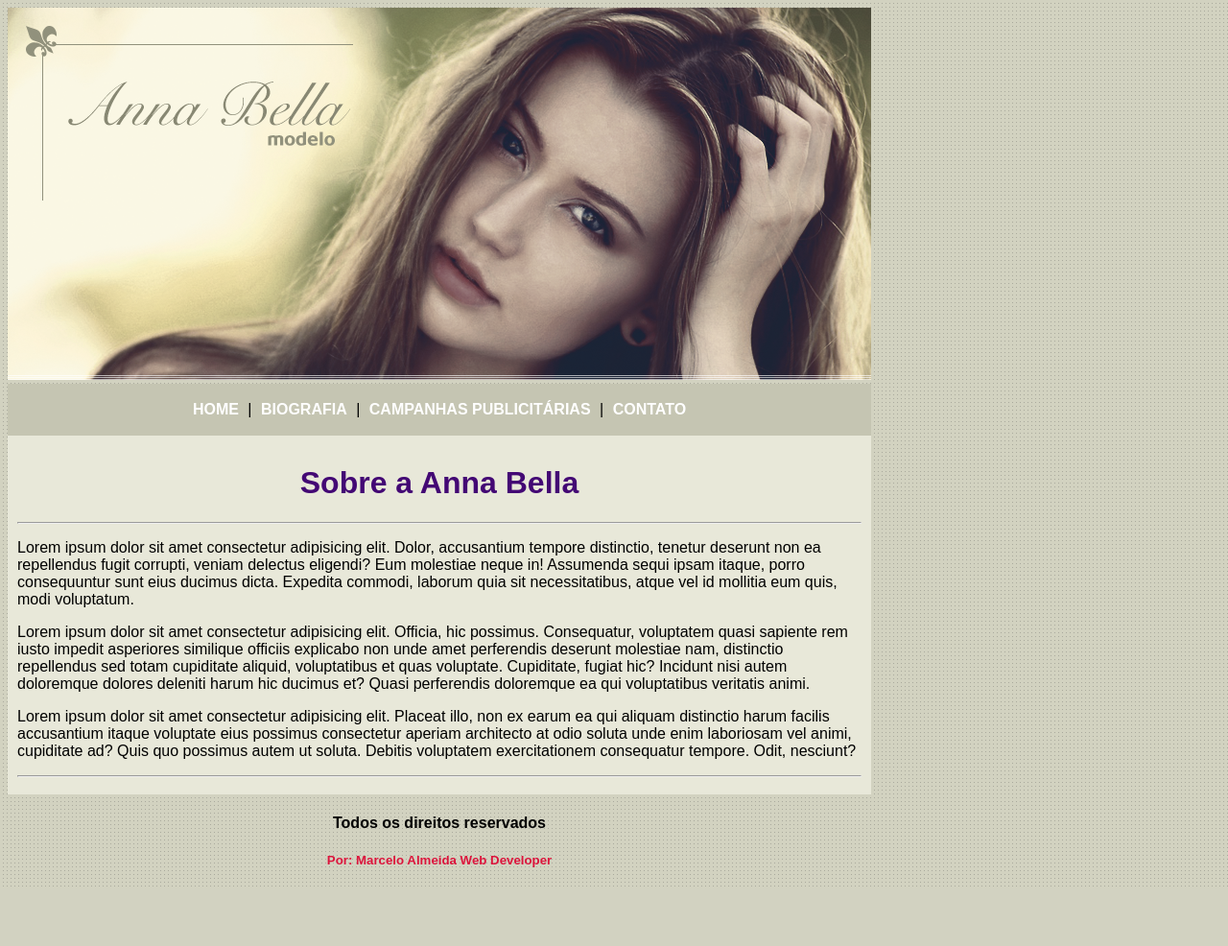
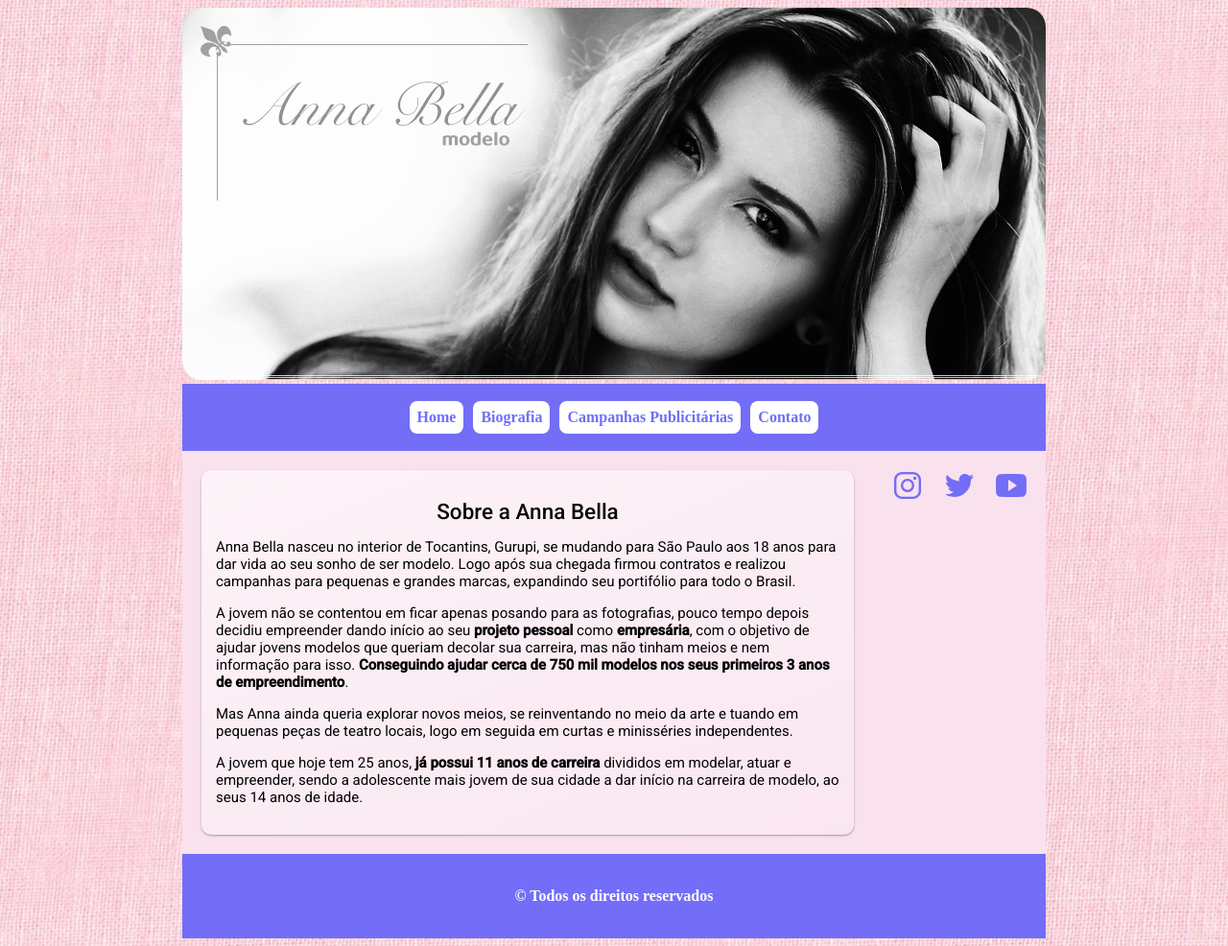
Before and after one commit to MarceloALMoreira/AnnaBella, a plain HTML site: page index.html in a window 1280 px wide. Shown: the whole page at 96% size. Before the commit the page ends 926 px from the top, so only its background shows below. Drawn offline with nearby package versions, Linux system fonts and the light colour scheme.

Commit message:
edite  new page

```diff
--- /dev/null
+++ b/estilo.css
@@ -0,0 +1,124 @@
+:root {
+	display: flex;
+	flex-direction: row;
+	justify-content: center;
+	align-items: center;
+}
+
+body {
+	background: #d2d2c1 url('Imagens/Fundo1.jpg');
+	font: 16xp Arial, Helvetica, sans-serif;
+}
+
+
+img {
+	border-radius: 20px;
+}
+
+#principal {
+	width: 900px;
+}
+
+#menu {
+	background-color: rgb(115, 109, 247);
+	padding: 18px;
+	display: flex;
+	gap: 10px;
+
+	justify-content: center;
+}
+
+#conteudo {
+	background: #F9E2EE;
+	padding: 20px;
+	display: flex;
+	justify-content: space-between;
+}
+
+#paragrafo {
+	background: linear-gradient(157.44deg, rgba(255, 255, 255, 0.6) 0.84%, rgba(255, 255, 255, 0.6) 0.85%, rgba(255, 255, 255, 0.15) 100%);
+	box-shadow: rgba(0, 0, 0, 0.12) 0px 1px 3px, rgba(0, 0, 0, 0.24) 0px 1px 2px;
+	width: 650px;
+	padding: 15px;
+	border-radius: 10px;
+	font-size: 15px;
+	font-family: 'Roboto', sans-serif;
+}
+
+#biografia{
+	background: linear-gradient(157.44deg, rgba(255, 255, 255, 0.6) 0.84%, rgba(255, 255, 255, 0.6) 0.85%, rgba(255, 255, 255, 0.15) 100%);
+	box-shadow: rgba(0, 0, 0, 0.12) 0px 1px 3px, rgba(0, 0, 0, 0.24) 0px 1px 2px;
+	padding: 15px;
+	border-radius: 10px;
+	font-size: 15px;
+	font-family: 'Roboto', sans-serif;
+}
+#campanha{
+	background: linear-gradient(157.44deg, rgba(255, 255, 255, 0.6) 0.84%, rgba(255, 255, 255, 0.6) 0.85%, rgba(255, 255, 255, 0.15) 100%);
+	box-shadow: rgba(0, 0, 0, 0.12) 0px 1px 3px, rgba(0, 0, 0, 0.24) 0px 1px 2px;
+	padding: 15px;
+	border-radius: 10px;
+	font-size: 15px;
+	font-family: 'Roboto', sans-serif;
+}
+#campanha img{
+	border-radius: 15px;
+	padding: 2px;
+	background-color: #736df7;
+	filter: grayscale(100%);
+	transition: 0.6s ease-in-out;
+}
+#campanha img:hover{
+	filter: grayscale(0%);
+	background-image: linear-gradient(rgba(0,0,0, .5), rgba(0,0,0, .5));
+}
+
+.social {
+	display: flex;
+	gap: 22px;
+	color: #736df7;
+	font-size: 32px;
+
+}
+i{
+	cursor: pointer;
+	transition: 0.3s ease-in-out;
+}
+i:hover{
+	color: #443bf7;
+}
+
+a {
+	color: #736df7;
+	text-decoration: none;
+	font-weight: bold;
+	padding: 5px;
+	background-color: white;
+	border-radius: 8px;
+	padding: 8px;
+	transition: 0.3s ease-in-out;
+}
+
+a:hover {
+	color: #000;
+}
+
+h1 {
+	color: #090606;
+	font-size: 1.5em;
+	text-align: center;
+	font-weight: 500;
+}
+
+h4 {
+	color: #fff;
+}
+
+.footer {
+	background-color: #736df7;
+
+	height: 88px;
+	display: flex;
+	justify-content: center;
+	align-items: center;
+}
--- a/index.html
+++ b/index.html
@@ -1,34 +1,92 @@
 <!DOCTYPE html>
-<html lang="en">
+<html>
+
 <head>
-    <meta charset="UTF-8">
-    <meta http-equiv="X-UA-Compatible" content="IE=edge">
-    <meta name="viewport" content="width=device-width, initial-scale=1.0">
-    <title>Anna Bella - Oficial</title>
-    <link rel="stylesheet" href="style.css">
+	<meta charset="utf-8">
+	<meta name="viewport" content="width=device-width, initial-scale=1.0">
+	<link rel="stylesheet" type="text/css" href="estilo.css">
+	<meta name="description" content="Site Oficial da modelo Anna Bella">
+	<script type="module" src="https://unpkg.com/ionicons@7.1.0/dist/ionicons/ionicons.esm.js"></script>
+	<script nomodule src="https://unpkg.com/ionicons@7.1.0/dist/ionicons/ionicons.js"></script>
+	<link rel="preconnect" href="https://fonts.googleapis.com">
+	<link rel="preconnect" href="https://fonts.gstatic.com" crossorigin>
+	<link href="https://fonts.googleapis.com/css2?family=Roboto:ital,wght@0,300;0,400;0,500;1,400;1,700&display=swap"
+		rel="stylesheet">
+	<!-- Meta name="description" é a ferramenta de busca do google que irá aparecer para o usuário final quando ele pesquisar algo referente ao que se encontra escrito-->
+	<title>Anna Bella Oficial</title>
+
 </head>
 
 <body>
-    <div id="principal">
-        <img src="img/capa.png" alt="Capa Anna Bella">
 
-        <div id="menu">
-            <a href="#">HOME</a> |
-            <a href="biografia.html">BIOGRAFIA</a> |
-            <a href="campanha-publicitarias.html">CAMPANHAS PUBLICITÁRIAS</a> |
-            <a href="contato.html">CONTATO</a>
-        </div>
-        <div id="conteudo"><!--Inicio conteudo-->
-            <h1>Sobre a Anna Bella</h1><hr>
-            <p>Lorem ipsum dolor sit amet consectetur adipisicing elit. Dolor, accusantium tempore distinctio, tenetur deserunt non ea repellendus fugit corrupti, veniam delectus eligendi? Eum molestiae neque in! Assumenda sequi ipsam itaque, porro consequuntur sunt eius ducimus dicta. Expedita commodi, laborum quia sit necessitatibus, atque vel id mollitia eum quis, modi voluptatum.</p>
-            <p>Lorem ipsum dolor sit amet consectetur adipisicing elit. Officia, hic possimus. Consequatur, voluptatem quasi sapiente rem iusto impedit asperiores similique officiis explicabo non unde amet perferendis deserunt molestiae nam, distinctio repellendus sed totam cupiditate aliquid, voluptatibus et quas voluptate. Cupiditate, fugiat hic? Incidunt nisi autem doloremque dolores deleniti harum hic ducimus et? Quasi perferendis doloremque ea qui voluptatibus veritatis animi.</p>
-            <p>Lorem ipsum dolor sit amet consectetur adipisicing elit. Placeat illo, non ex earum ea qui aliquam distinctio harum facilis accusantium itaque voluptate eius possimus consectetur aperiam architecto at odio soluta unde enim laboriosam vel animi, cupiditate ad? Quis quo possimus autem ut soluta. Debitis voluptatem exercitationem consequatur tempore. Odit, nesciunt?</p>
-            <hr>
-        </div><!--fim do conteudo-->
-        <div class="central">
-            <h4>Todos os direitos reservados</h4>
-            <h5 style="color: crimson">Por: Marcelo Almeida Web Developer</h5>
-        </div>
-    </div>
+
+	<div id="principal">
+
+		<img src="imagens/capa12.png">
+
+		<div id="menu"><!--Inicio da div menu-->
+			<a href="index.html">Home</a>
+			<a href="biografia.html">Biografia</a>
+			<a href="campanhas.html">Campanhas Publicitárias</a>
+			<a href="contato.html">Contato</a>
+
+		</div><!--Fim da div menu-->
+
+
+		<div id="conteudo"> <!-- Inicio do conteúdo -->
+
+
+			<div id="paragrafo">
+				<h1>Sobre a Anna Bella</h1>
+
+				<p>Anna Bella nasceu no interior de Tocantins, Gurupi, se mudando para São Paulo aos 18 anos para dar
+					vida
+					ao seu sonho de ser modelo. Logo após sua chegada firmou contratos e realizou campanhas para
+					pequenas e
+					grandes marcas, expandindo seu portifólio para todo o Brasil.</p>
+
+
+				<p>A jovem não se contentou em ficar apenas posando para as fotografias, pouco tempo depois decidiu
+					empreender dando início ao seu <strong>projeto pessoal</strong> como <strong>empresária</strong>,
+					com o
+					objetivo de ajudar jovens modelos que queriam decolar sua carreira, mas não tinham meios e nem
+					informação para isso. <strong> Conseguindo ajudar cerca de 750 mil modelos nos seus primeiros 3 anos
+						de
+						empreendimento</strong>.</p>
+
+
+				<p>Mas Anna ainda queria explorar novos meios, se reinventando no meio da arte e tuando em pequenas
+					peças de
+					teatro locais, logo em seguida em curtas e minisséries independentes.</p>
+
+				<p>A jovem que hoje tem 25 anos, <strong>já possui 11 anos de carreira</strong> divididos em modelar,
+					atuar
+					e empreender, sendo a adolescente mais jovem de sua cidade a dar início na carreira de modelo, ao
+					seus
+					14 anos de idade.</p>
+			</div>
+
+			<div class="social">
+
+				<i>
+					<ion-icon name="logo-instagram"></ion-icon>
+				</i>
+				<i>
+					<ion-icon name="logo-twitter"></ion-icon>
+				</i>
+
+				<i>
+					<ion-icon name="logo-youtube"></ion-icon>
+				</i>
+			</div>
+
+		</div> <!--Fim do conteúdo -->
+
+		<div class="footer">
+			<h4> &copy Todos os direitos reservados</h4>
+		</div><!--Fim do rodapé-->
+
+	</div><!--Fim da div principal (container)-->
 </body>
+
 </html>
```
Also changed, not shown: biografia.html (+56 -26 lines), campanhas.html (added, +88 -0 lines), contato.html (+57 -31 lines), Imagens/Fundo1.jpg (added), Imagens/Modelo1.png (added), Imagens/Modelo2.png (added), Imagens/Modelo3.png (added), Imagens/capa12.png (added), Imagens/foto1.png (added), Imagens/foto2.png (added), Imagens/foto3.png (added).
